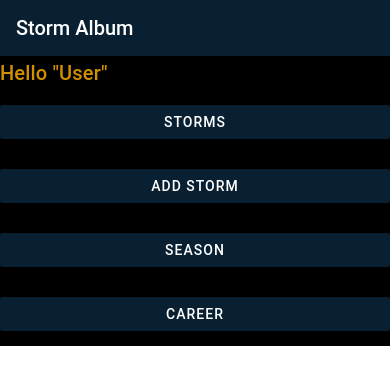
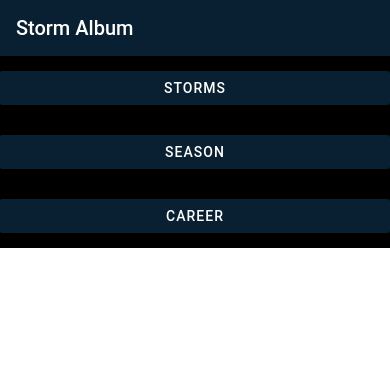
Before and after one commit to Matt-T977/storm_album_native, a React Native app: screen / in a window 390 px wide. Shown: the top 384 px of the page. Built offline with nearby package versions, Linux system fonts and the light colour scheme.

Commit message:
Formatting Fixes | Image push
Formatting Fixes | Image push

```diff
--- a/src/App.js
+++ b/src/App.js
@@ -33,17 +33,14 @@ export default function App () {
 
     return (
       <ScrollView>
-        <View >
           <Appbar.Header>
             <Appbar.Content title="Storm Album" />
           </Appbar.Header>
           <View style={Styles.container}>
-            <Title>Hello "User"</Title>
+            {/* <Image source={require('./img/stormPhoto.PNG')}/> */}
             <ButtonNav title='Storms'/>
-            <ButtonNav title='Add Storm'/>
             <ButtonNav title='Season'/>
             <ButtonNav title='Career'/>
           </View>
-        </View>
       </ScrollView>
     )};
--- a/src/styles/AppStyle.js
+++ b/src/styles/AppStyle.js
@@ -6,7 +6,6 @@ const Styles = StyleSheet.create({
     container: {
         flex: 1,
         flexDirection: 'column',
-        height: 500,
         justifyContent: 'space-evenly',
         backgroundColor: '#000000',
 
```
